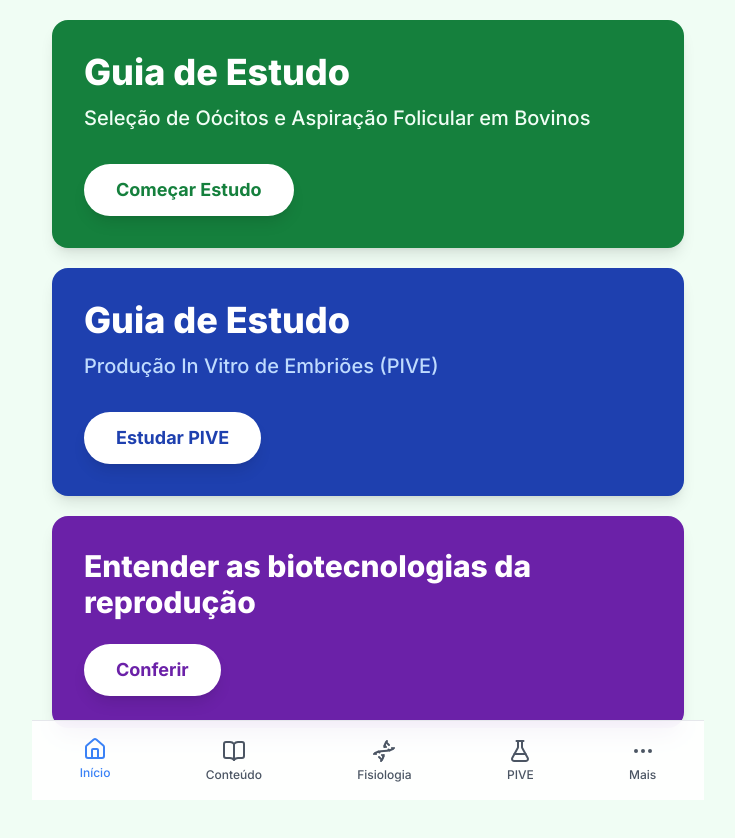
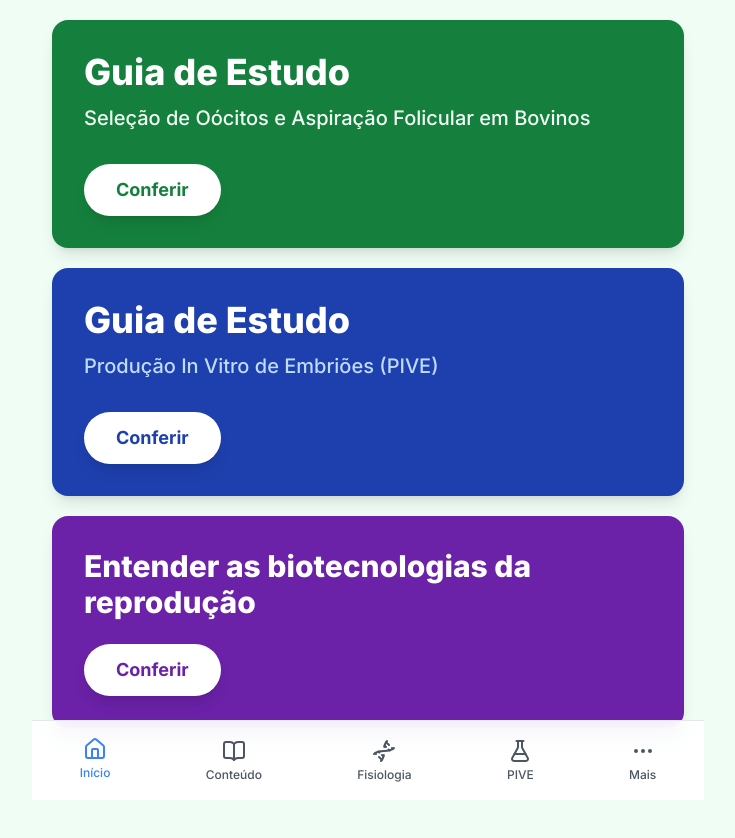
Before and after one commit to Pedrocoro0601/AppSele-o, a plain HTML site: page index.html in a window 1280 px wide. Shown: the whole page, without its empty margins (272-1007 px from the left). Drawn offline with nearby package versions, Linux system fonts and the light colour scheme.

Commit message:
Add files via upload

```diff
--- a/index.html
+++ b/index.html
@@ -246,7 +246,7 @@
                     <p class="text-white/80 mb-8 opu-card animate-slide-down-delay-4"></p>
 
                     <button class="nav-button-action w-full sm:w-auto bg-white dark:bg-neon-blue text-pasture-dark dark:text-white font-bold py-3 px-8 rounded-full text-lg shadow-lg dark:neon-shadow-blue hover:scale-105 active:scale-95 transition-transform opu-card animate-slide-down-delay-5" data-screen="screen-conteudo">
-                        Começar Estudo
+                        Conferir
                     </button>
                 </div>
             </div>
@@ -260,7 +260,7 @@
                     <p class="text-white/80 mb-8 opu-card animate-slide-down-delay-4"></p>
 
                     <button class="nav-button-action w-full sm:w-auto bg-white dark:bg-neon-blue text-blue-800 dark:text-white font-bold py-3 px-8 rounded-full text-lg shadow-lg dark:neon-shadow-blue hover:scale-105 active:scale-95 transition-transform opu-card animate-slide-down-delay-5" data-screen="screen-pive">
-                        Estudar PIVE
+                        Conferir
                     </button>
                 </div>
             </div>
```
